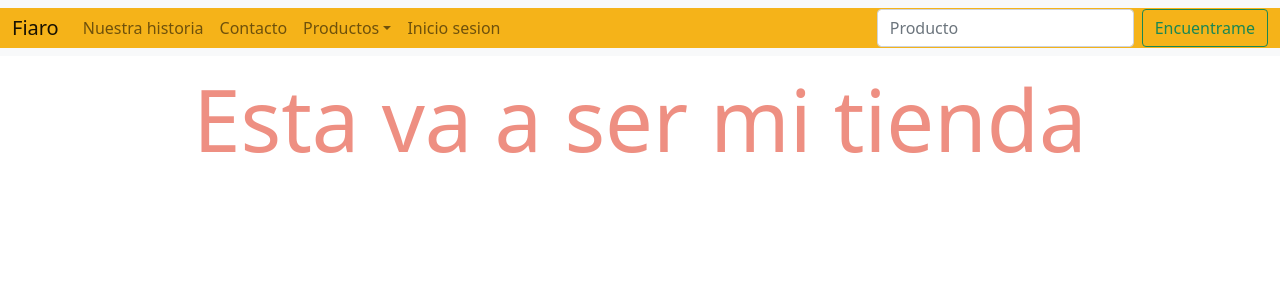
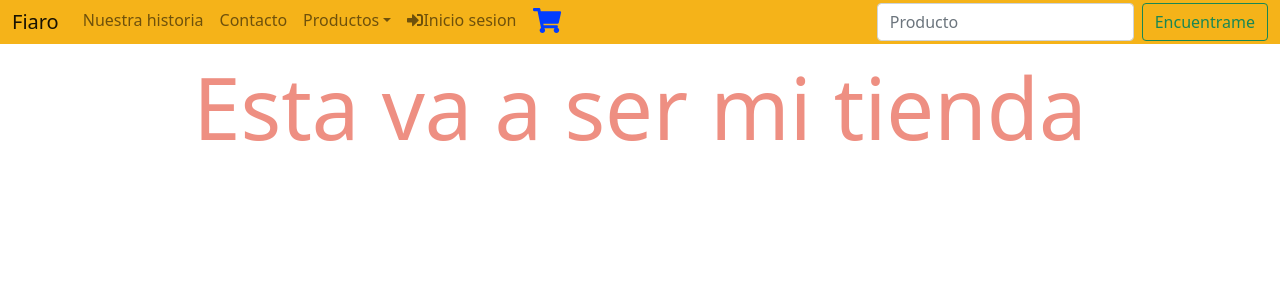
Before and after one commit to gustavomarin18/fiaro-ropa-deportiva, a React (Create React App) app: page / in a window 1280 px wide. Shown: the top 300 px of the page. Built offline with nearby package versions, Linux system fonts and the light colour scheme.

Commit message:
agregue iconos de fontawesome, inclui carrito de compras-marin

```diff
--- a/package.json
+++ b/package.json
@@ -3,6 +3,10 @@
   "version": "0.1.0",
   "private": true,
   "dependencies": {
+    "@fortawesome/fontawesome-svg-core": "^1.2.36",
+    "@fortawesome/free-brands-svg-icons": "^5.15.4",
+    "@fortawesome/free-solid-svg-icons": "^5.15.4",
+    "@fortawesome/react-fontawesome": "^0.1.17",
     "@testing-library/jest-dom": "^5.16.1",
     "@testing-library/react": "^12.1.2",
     "@testing-library/user-event": "^13.5.0",
--- a/src/App.css
+++ b/src/App.css
@@ -1,42 +1,10 @@
-.App {
-  text-align: center;
-}
-
-.App-logo {
-  height: 40vmin;
-  pointer-events: none;
-}
-
-@media (prefers-reduced-motion: no-preference) {
-  .App-logo {
-    animation: App-logo-spin infinite 20s linear;
-  }
-}
-
-.App-header {
-  background-color: #282c34;
-  min-height: 100vh;
-  display: flex;
-  flex-direction: column;
-  align-items: center;
-  justify-content: center;
-  font-size: calc(10px + 2vmin);
-  color: white;
-}
-
-.App-link {
-  color: #61dafb;
-}
-
-@keyframes App-logo-spin {
-  from {
-    transform: rotate(0deg);
-  }
-  to {
-    transform: rotate(360deg);
-  }
-}
 .tienda-borrar {
   font-size: 85px;
   color: rgb(238, 143, 130);
+  text-align: center;
 }
+.shoping-cart{
+  color: rgb(2, 61, 255);
+  font-size: 25px;
+
+}
--- a/src/App.js
+++ b/src/App.js
@@ -10,6 +10,7 @@ function App() {
       <NavBar/>
        </header>
         <section className='tienda-borrar'>Esta va a ser mi tienda</section>
+
     </div>
   );
 }
--- a/src/components/NavBar.jsx
+++ b/src/components/NavBar.jsx
@@ -1,21 +1,29 @@
-import React from 'react';
-import { Nav,NavDropdown,Navbar,Container,Form,FormControl,Button } from 'react-bootstrap';
-import './styles/NavBar.css';
-
-
-
+import React from "react";
+import {
+  Nav,
+  NavDropdown,
+  Navbar,
+  Container,
+  Form,
+  FormControl,
+  Button,
+} from "react-bootstrap";
+import "./styles/NavBar.css";
+import { FontAwesomeIcon } from "@fortawesome/react-fontawesome";
+import { faShoppingCart,faSignInAlt} from "@fortawesome/free-solid-svg-icons";
 
 function NavBar() {
-  return <div>
-
-     <Navbar bg="light" expand="lg">
-  <Container className='container-navbar' fluid>
+  return (
+    <div>
+      {/*barra de navbar realizada con reactbootstrap -Scrolling- (https://react-bootstrap.github.io/) */}
+      <Navbar bg="light" expand="lg" className="p-0">
+        <Container className="container-navbar" fluid>
           <Navbar.Brand href="#">Fiaro</Navbar.Brand>
           <Navbar.Toggle aria-controls="navbarScroll" />
           <Navbar.Collapse id="navbarScroll">
             <Nav
               className="me-auto my-2 my-lg-0"
-        style={{ maxHeight: '100px' }}
+              style={{ maxHeight: "100px" }}
               navbarScroll
             >
               <Nav.Link href="#action1">Nuestra historia</Nav.Link>
@@ -23,12 +31,17 @@ function NavBar() {
               <NavDropdown title="Productos" id="navbarScrollingDropdown">
                 <NavDropdown.Item href="#action3">Bikers</NavDropdown.Item>
                 <NavDropdown.Item href="#action4">Buzos</NavDropdown.Item>
-          <NavDropdown.Item href="#action4">Calzas capri</NavDropdown.Item>
-          <NavDropdown.Item href="#action4">Calzas cortas</NavDropdown.Item>
+                <NavDropdown.Item href="#action4">
+                  Calzas capri
+                </NavDropdown.Item>
+                <NavDropdown.Item href="#action4">
+                  Calzas cortas
+                </NavDropdown.Item>
+              </NavDropdown>
+              <Nav.Link   href="#"> <FontAwesomeIcon className="sign-in" icon={faSignInAlt} />Inicio sesion</Nav.Link>
 
-        </NavDropdown>
-        <Nav.Link href="#" >
-        Inicio sesion
+              <Nav.Link href="#">
+                <FontAwesomeIcon className="shoping-cart" icon={faShoppingCart} />
               </Nav.Link>
             </Nav>
             <Form className="d-flex">
@@ -43,10 +56,8 @@ function NavBar() {
           </Navbar.Collapse>
         </Container>
       </Navbar>
-
-
-
-  </div>;
+    </div>
+  );
 }
 
 export default NavBar;
--- a/src/components/styles/NavBar.css
+++ b/src/components/styles/NavBar.css
@@ -1,8 +1,7 @@
 .container-navbar {
-    height: 65x;
-    background-color: rgb(245, 179, 25);
+  background-color: rgb(245, 179, 25);
 }
 
 .logo {
-    font-size: 5px;
+  font-size: 5px;
 }
```
Also changed, not shown: 1 other file (tests, documents, lock files or other folders). Lines whose indentation alone changed are shown as unchanged.
